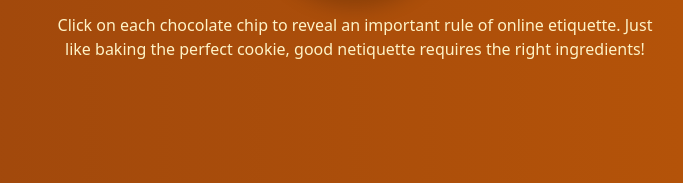
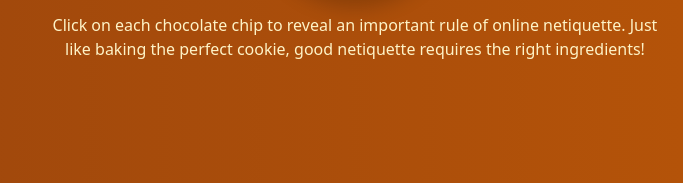
Before and after one commit to manciosantikris-gif/netiquette, a plain HTML site: page index.html in a window 1280 px wide. Shown: the part 583-766 px from the top of the page, 597-1280 px from the left. Drawn offline with nearby package versions, Linux system fonts and the light colour scheme.

Commit message:
index.html

```diff
--- a/index.html
+++ b/index.html
@@ -160,7 +160,7 @@
                             <div class="chip"></div>
                         </div>
                     </div>
-                    <p class="text-center mt-4 text-amber-100 font-medium">Click on each chocolate chip to reveal an important rule of online etiquette. Just like baking the perfect cookie, good netiquette requires the right ingredients!</p>
+                    <p class="text-center mt-4 text-amber-100 font-medium">Click on each chocolate chip to reveal an important rule of online netiquette. Just like baking the perfect cookie, good netiquette requires the right ingredients!</p>
                 </div>
             </div>
         </div>
```
